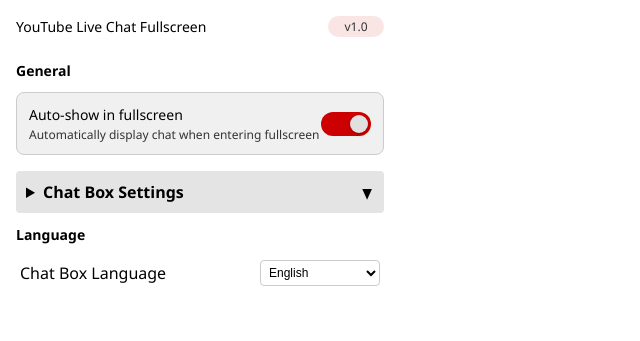
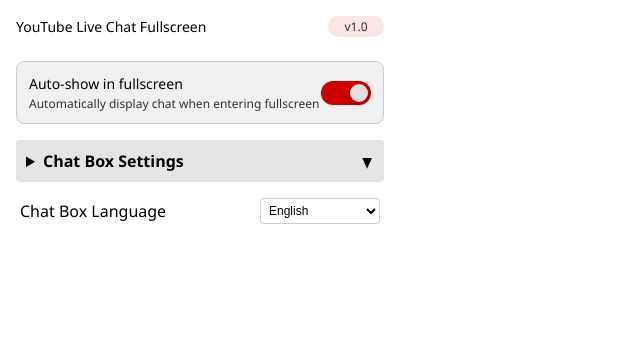
Before and after one commit to quocdat22/YouTube-Live-Chat, a website built with webpack: page src/popup/popup.html in a window 1280 px wide. Shown: the whole page, without its empty margins (0-640 px from the left). Built offline with nearby package versions, Linux system fonts and the light colour scheme; some packages are replaced by stand-ins of ours.

Commit message:
Commit changes before replacing main with old

```diff
--- a/src/popup/popup.html
+++ b/src/popup/popup.html
@@ -26,7 +26,7 @@
 
       <!-- General Settings -->
       <section id="general-settings" class="mb-4">
-        <h2 class="mt-0 mb-3 text-sm font-semibold">General</h2>
+        <!-- <h2 class="mt-0 mb-3 text-sm font-semibold">General</h2> -->
         <div class="settings-content flex flex-col gap-2">
           <div class="setting-item-enhanced">
             <div class="setting-info">
@@ -108,7 +108,7 @@
 
         <!-- Language Selection -->
         <section id="language-settings" class="mb-4">
-          <h2 class="mt-0 mb-3 text-sm font-semibold">Language</h2>
+          <!-- <h2 class="mt-0 mb-3 text-sm font-semibold">Language</h2> -->
           <div class="settings-content flex flex-col gap-2">
             <div class="setting-item flex items-center justify-between">
               <label for="chat-language">Chat Box Language</label>
```
